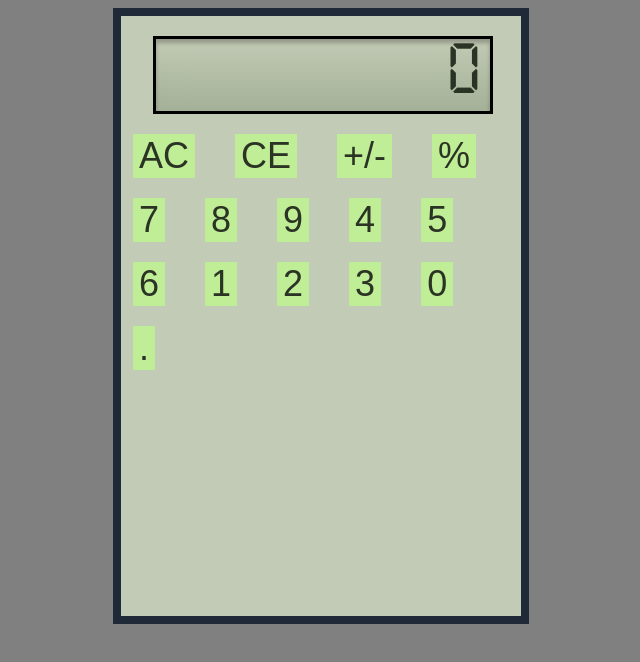
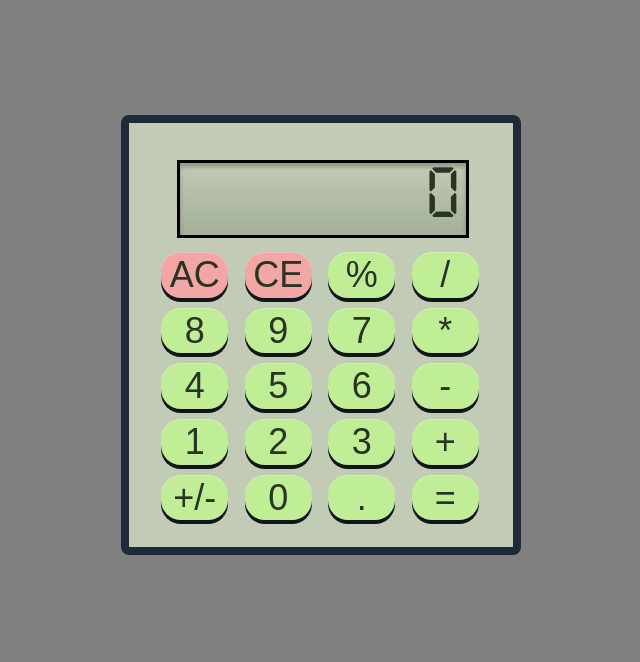
Before and after one commit to lSiphonl/advanced-calculator, a plain HTML site: page index.html in a window 1280 px wide. Shown: the whole page, without its empty margins (319-959 px from the left). Drawn offline with Linux system fonts and the light colour scheme.

Commit message:
Setup calculator body

```diff
--- a/index.html
+++ b/index.html
@@ -11,35 +11,27 @@
   <body>
     <section id="calc-body">
       <section id="display-screen">0</section>
-
-      <section id="calc-buttons">
-        <section><!--AC, +/-, %, backspace-->
-          <button class="btn-ac" value="clearAll">AC</button>
-          <button class="btn-backspace" value="clearEntry">CE</button>
-          <button class="btn-sign" value="sign">+/-</button>
-          <button class="btn-percent" value="%">%</button>
-        </section>
-
-        <section id="numbers">
-          <button class="btn-number">7</button>
+      <section class="button-container">
+        <button class="clear" value="clearAll">AC</button>
+        <button class="clear" value="clearEntry">CE</button>
+        <button class="percentage-button" value="%">%</button>
+        <button class="operator">/</button>
         <button class="btn-number">8</button>
         <button class="btn-number">9</button>
-
+        <button class="btn-number">7</button>
+        <button class="operator">*</button>
         <button class="btn-number">4</button>
         <button class="btn-number">5</button>
         <button class="btn-number">6</button>
-
+        <button class="operator">-</button>
         <button class="btn-number">1</button>
         <button class="btn-number">2</button>
         <button class="btn-number">3</button>
-
+        <button class="operator">+</button>
+        <button class="sign-button" value="sign">+/-</button>
         <button class="btn-number-zero">0</button>
-
         <button class="btn-decimal">.</button>
-        </section>
-
-        <section><!--operators--></section>
-      </section>
+        <button class="operator">=</button>
     </section>
   </body>
 </html>
--- a/styles.css
+++ b/styles.css
@@ -3,25 +3,37 @@
   src: url("./fonts/Technology/Technology.ttf") format("truetype");
 }
 
+* {
+  box-sizing: border-box;
+  margin: 0;
+  padding: 0;
+}
+
 body {
+  display: flex;
   box-sizing: border-box;
   background-color: grey;
+  align-items: center;
+  justify-content: center;
 }
 
 #calc-body {
   width: 400px;
-  height: 600px;
-  margin: auto;
+  height: auto;
+  padding: 20px;
+  margin: 9% 0px;
   border: 8px solid #1f2937;
+  border-radius: 8px;
   background-color: #C2CBB5;
 }
 
 #display-screen {
   font-family: "Technology", sans-serif;
+  font-variant-numeric: tabular-nums;
   box-sizing: border-box;
   font-size: 72px;
   text-align: right;
-  padding-right: 10px;
+  padding: 0 2%;
   width: 85%;
   margin: 5% 0% 0% 8%;
   border: 3px solid black;
@@ -30,12 +42,32 @@ body {
   box-shadow: inset 0px 4px 4px rgba(0, 0, 0, 0.25);
 }
 
-/*Placeholder*/
+.button-container {
+  display: grid;
+  grid-template-columns: repeat(4, 1fr);
+  gap: 10px;
+  padding: 10px;
+  /*width: 100%;*/
+}
+
 button {
   font-size: 36px;
+  width: auto;
   height: 100%;
   margin: 5% 6% 0% 3%;
   border: none;
+  outline: none;
   background-color: #C0EE97;
   color: #2B3324;
+  border-radius: 20px;
+  box-shadow: inset 0 1px 0 #FFFFFF40, 0 4px 0 #111418;
 }
+
+button:active {
+  box-shadow: inset 0 1px 0 #FFFFFF40, 0 2px 0 #111418;
+  transform: translateY(3px);
+}
+
+.clear {
+  background-color: #F2A6A6;
+}
```
Lines whose indentation alone changed are shown as unchanged.
